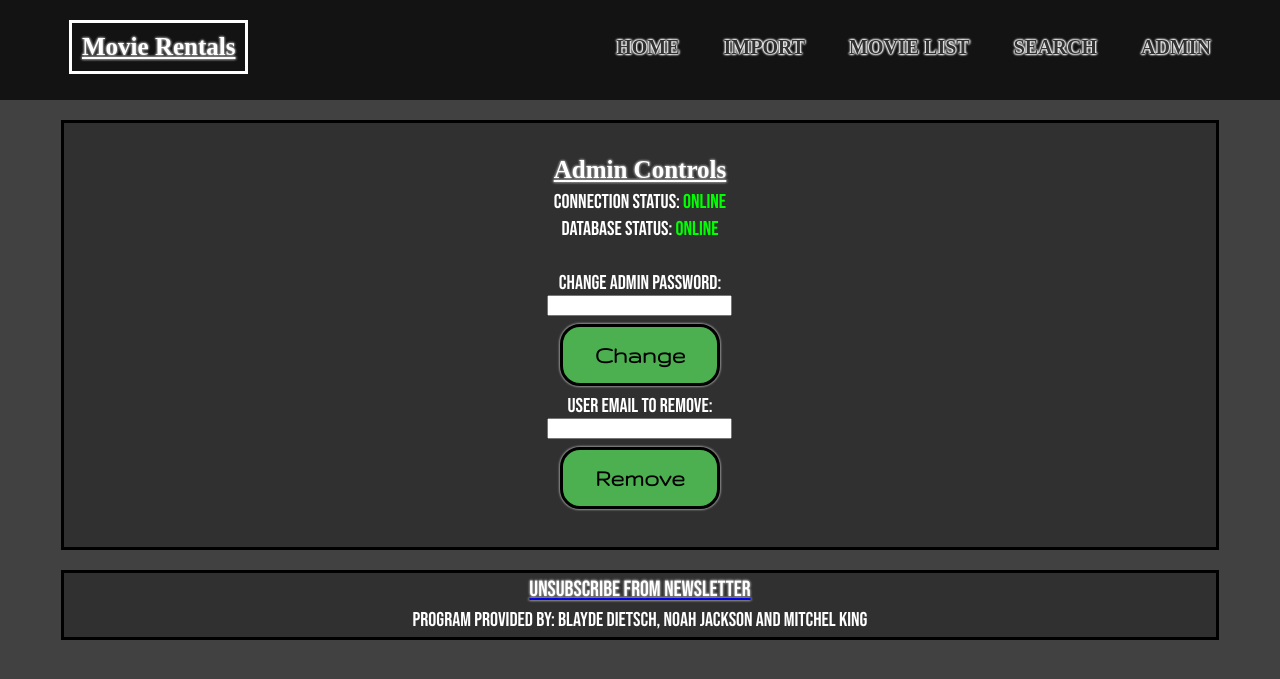
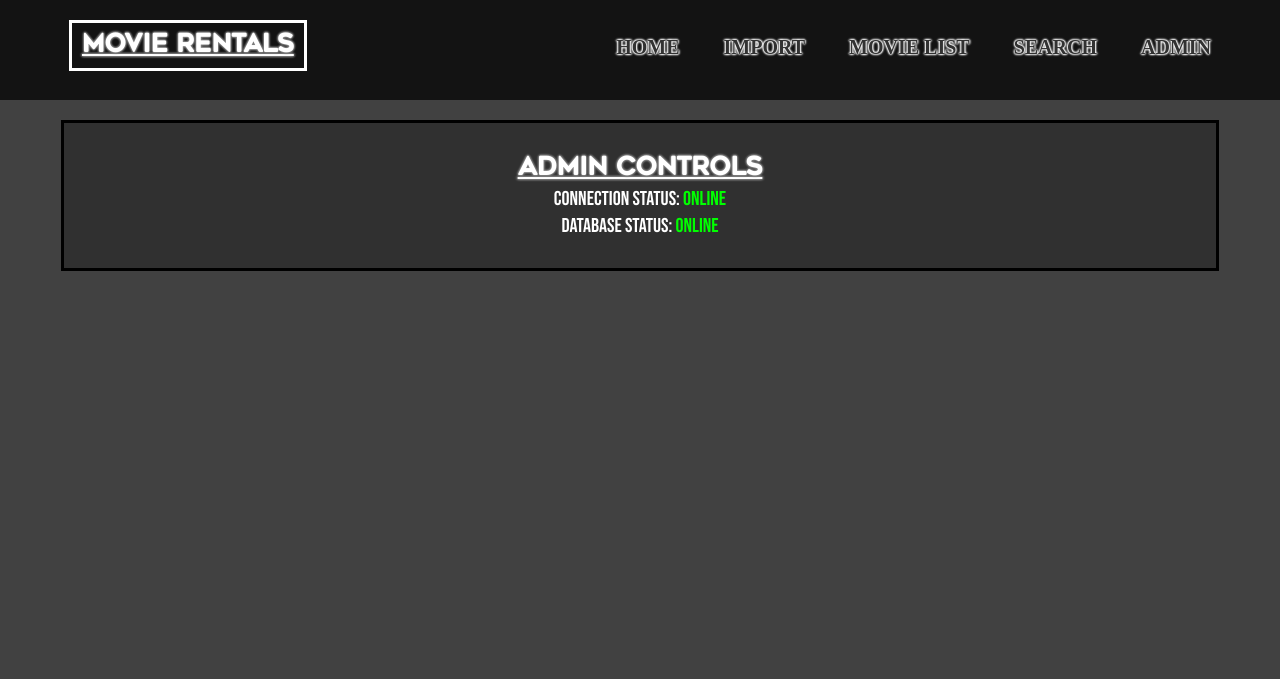
Before and after one commit to mkjking/RAD, a PHP site: page /AdminControl.php in a window 1280 px wide. Shown: the top 679 px of the page. Run offline with PHP 8.4, Linux system fonts and the light colour scheme.

Commit message:
User Table fixed, grammar correction, email verification finalisation

```diff
--- a/AdminControl.php
+++ b/AdminControl.php
@@ -31,16 +31,6 @@
             </div>
             <div class="content">
 
-
-                <form action="AdminControl.php" method="post">
-                    <label>Change Admin Password: </label><input type="text" name="adminPassword" placeholder=""><br>
-                    <input type="submit" name="btnChange" value="Change"/>
-                </form>
-                <form action="AdminControl.php" method="post">
-                    <label>User Email to Remove: </label><input type="text" name="userEmail" placeholder=""><br>
-                    <input type="submit" name="btnRemove" value="Remove"/>
-                </form>
-
                 <?php
                     //CHANGE EMAIL/PASSWORD
                     if (isset($_POST['btnChange'])){
@@ -51,10 +41,11 @@
                                 WHERE Email='acmetestsmtafe@gmail.com'";
 
                         if (mysqli_query($conn, $sql)){
-                            echo "<p style=\"font-size: auto\"><span style=\"color: Lime\"> Password Changed!</span></p>";
+                            echo "<p><span style=\"color: Lime\"> Password Changed!</span></p>";
                         }else{
-                            echo "<p style=\"font-size: auto\"><span style=\"color: Red\"> Failed to change password!</span></p>";
+                            echo "<p><span style=\"color: Red\"> Failed to change password!</span></p>";
                         }
+                        echo "<p class='unsub'><a href='Admin.php'>Back to Admin Page</a></p>";
                     }
 
                     //REMOVE USER
@@ -68,23 +59,19 @@
 
                         $result = mysqli_query($conn, $sql);
                         if(mysqli_num_rows($result)<=0) {
-                            echo "<p style=\"font-size: auto\"><span style=\"color: Red\"> Email Doesnt Exist!</span></p>";
+                            echo "<p><span style=\"color: Red\"> Email Doesnt Exist!</span></p>";
                         }
                         else {
                             $sql = "DELETE FROM email_tbl
                                     WHERE email = '$email'";
                             mysqli_query($conn, $sql);
-                            echo "<p style=\"font-size: auto\"><span style=\"color: Lime\"> Email Removed!</span></p>";
+                            echo "<p><span style=\"color: Lime\"> Email Removed!</span></p>";
                         }
+                        echo "<p class='unsub'><a href='Admin.php'>Back to Admin Page</a></p>";
                     }
                 ?>
             </div>
         </div>
 
-        <footer>
-            <?php
-                require_once'functions/footer.php';
-            ?>
-        </footer>
     </body>
 </html>
--- a/Index.php
+++ b/Index.php
@@ -24,12 +24,12 @@
 
         <div class="container">
             <div class="content">
-                <h1>Welcome To The Home Menu</h1>
+                <h1>Welcome To ACME Entertainment Movies</h1>
 
                 <p>Welcome to the database for the Rental Movie Collection.
-                   This database can provide you with all the relevant information
+                   This website can provide you with all the relevant information
                    regarding the movies held within the database. Below you can see
-                    the top 10 movies searched all time.
+                    the top 10 movies searched of all time.
                 </p>
 
                 <?php
--- a/MovieDatabasecss.css
+++ b/MovieDatabasecss.css
@@ -50,6 +50,7 @@ footer {
 }
 
 h1 {
+    font-family: Geometos;
     font-Size: 2.5em;
     font-weight: bold;
     margin: 3px;
@@ -157,7 +158,7 @@ nav ul {
 
 nav li {
 
-    border: 2px solid rgb(19, 19, 19);
+    /*border: 2px solid rgb(19, 19, 19);*/
     display: inline-block;
     margin-left: 50px;
     margin-top: 26px;
@@ -492,7 +493,7 @@ img {
 
     nav li {
 
-        border: 1px solid rgb(19, 19, 19);
+        border: 0px solid rgb(19, 19, 19);
         display: inline-block;
         margin-top: 18px;
         margin-left: 20px;
--- a/config.php
+++ b/config.php
@@ -11,8 +11,8 @@
 	<?php
 
 		//Variables for connection
-		$host = "";
-		$user = "";
+		$host = "localhost";
+		$user = "root";
 		$password = "";
 		$database= "rentalmovies_db";
 		$port = 3306;
--- a/functions/SendEmail.php
+++ b/functions/SendEmail.php
@@ -47,9 +47,9 @@
                     WHERE email = '$email';";
             $result = mysqli_query($conn, $sql);
             if ($row = mysqli_fetch_assoc($result) > 0) {
-                $user = $row["name"];
+                $name = $row['name'];
                 //message sent in the email
-                $message = "User " . $user . " has requested to cancel their subscription. \nLogin into the admin page and enter the email " . $email . " to cancel their subscription";
+                $message = "A user has requested to cancel their subscription. \nLogin into the admin page and enter the email " . $email . " to cancel their subscription";
 
                 //actually send the email
                 $mail->Subject = "Subscription Cancel Request";
--- a/functions/Top10Results.php
+++ b/functions/Top10Results.php
@@ -49,11 +49,11 @@
             $barWidth = 25;
 
             // Font settings
-            $font = realpath('fonts/BN-Regular.ttf');
+            $font = realpath('fonts/Righteous-Regular.ttf');
             $fontSize = 14;
 
             //Max value on y-axis
-            $yMaxValue = 20;
+            $yMaxValue = 50;
 
             //Label margins
             $labelMargin = 8;
--- a/functions/Usertable.php
+++ b/functions/Usertable.php
@@ -7,12 +7,12 @@
         Date: 12/11/2019
     -->
 
-    <div class = "Usertable">
+    <div class="content">
         <?php
             $sql = "SELECT * FROM email_tbl;";
             $result = mysqli_query($conn, $sql);
 
-            if(mysqli_num_rows($result)>0) {
+            if(mysqli_num_rows($result) > 0) {
                 echo "<table border = '1' align = 'center'>";
                 echo "<th> &nbsp Name &nbsp</th>"
                 . "<th> &nbsp Email &nbsp</th>";
@@ -22,6 +22,7 @@
                 echo "<tr><td> &nbsp" . $row['name'] . "&nbsp </td>"
                 . "<td> &nbsp" . $row['email'] . "&nbsp </td>";
                 }
+                echo "</table>";
             }
             else
                 echo'<h1>No Users currently signed up<h1>';
```
Also changed, not shown: Admin.php (+10 -7 lines), functions/CreateNewUser.php (+7 -2 lines), 1 other file.
